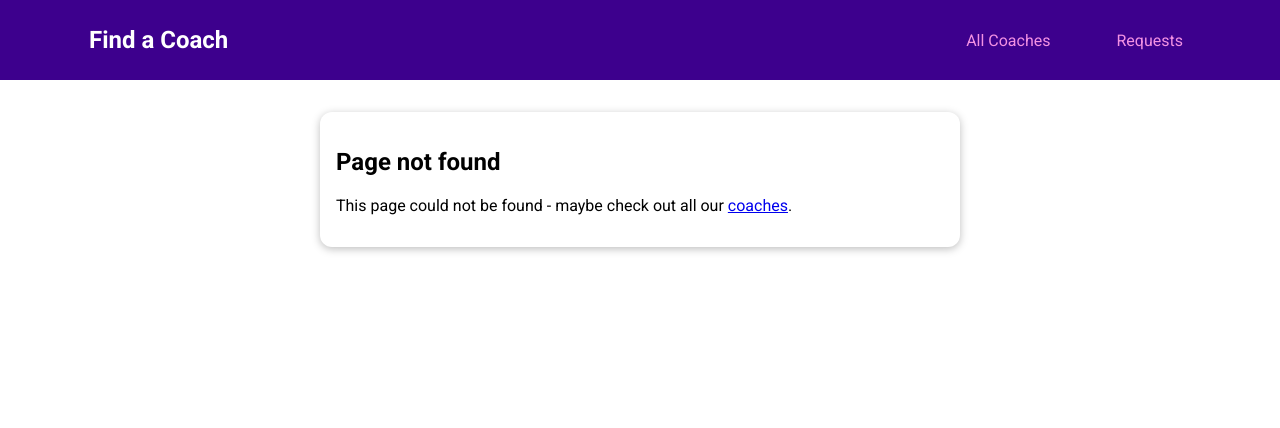
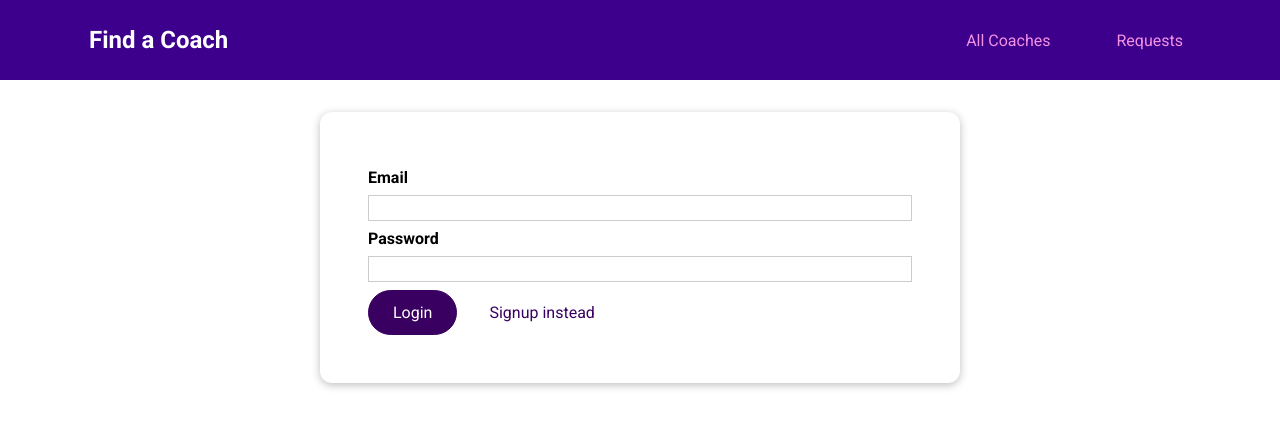
Before and after one commit to Sergio-Al/CoachApp, a Vue app: page /auth in a window 1280 px wide. Before the commit this address had no page. Shown: the top 428 px of the page. Built offline with nearby package versions, Linux system fonts and the light colour scheme.

Commit message:
Adicionando autenticacion
- Creamos otro componente para autenticacion 'pages/auth/UserAuth.vue'.
- creamos el path para el componente en routes.js
- modicamos las reglas en firebase para permitir el acceso con autenticacion.

```diff
--- /dev/null
+++ b/src/pages/auth/UserAuth.vue
@@ -0,0 +1,105 @@
+<template>
+  <base-card>
+    <form @submit.prevent="submitForm">
+      <div class="form-control">
+        <label for="email">Email</label>
+        <input type="email" id="email" v-model.trim="email" />
+      </div>
+      <div class="form-control">
+        <label for="password">Password</label>
+        <input type="password" id="password" v-model.trim="password" />
+      </div>
+      <p v-if="!isFormValid">
+        Please enter a valid email and password (must be at least 6 characters
+        long).
+      </p>
+      <base-button>{{ submitButtonCaption }}</base-button>
+      <base-button type="button" mode="flat" @click="switchAuthMode">{{
+        switchModeButtonCaption
+      }}</base-button>
+    </form>
+  </base-card>
+</template>
+
+<script>
+export default {
+  data() {
+    return {
+      email: '',
+      password: '',
+      isFormValid: true,
+      mode: 'login',
+    };
+  },
+  computed: {
+    submitButtonCaption() {
+      if (this.mode === 'login') {
+        return 'Login';
+      } else {
+        return 'Signup';
+      }
+    },
+    switchModeButtonCaption() {
+      if (this.mode === 'login') {
+        return 'Signup instead';
+      } else {
+        return 'Login Instead';
+      }
+    },
+  },
+  methods: {
+    submitForm() {
+      this.isFormValid = true;
+      if (
+        this.email === '' ||
+        !this.email.includes('@') ||
+        this.password.length < 6
+      ) {
+        this.isFormValid = false;
+        return;
+      }
+      // send the appropiate the http requests...
+    },
+    switchAuthMode() {
+      if (this.mode === 'login') {
+        this.mode = 'signup';
+      } else {
+        this.mode = 'login';
+      }
+    },
+  },
+};
+</script>
+
+<style scoped>
+form {
+  margin: 1rem;
+  padding: 1rem;
+}
+
+.form-control {
+  margin: 0.5rem 0;
+}
+
+label {
+  font-weight: bold;
+  margin-bottom: 0.5rem;
+  display: block;
+}
+
+input,
+textarea {
+  display: block;
+  width: 100%;
+  font: inherit;
+  border: 1px solid #ccc;
+  padding: 0.15rem;
+}
+
+input:focus,
+textarea:focus {
+  border-color: #3d008d;
+  background-color: #faf6ff;
+  outline: none;
+}
+</style>
--- a/src/router.js
+++ b/src/router.js
@@ -6,6 +6,7 @@
 import ContactCoach from './pages/requests/ContactCoach.vue';
 import RequestsRecieved from './pages/requests/RequestRecieved.vue';
 import NotFound from './pages/NotFound.vue';
+import UserAuth from './pages/auth/UserAuth.vue'
 
 const router = createRouter({
     history: createWebHistory(),
@@ -23,6 +24,7 @@
         },
         { path: '/register', component: CoachRegistration },
         { path: '/requests', component: RequestsRecieved },
+        { path: '/auth', component: UserAuth},
         { path: '/:notFound(.*)', component: NotFound }
     ]
 });
```
